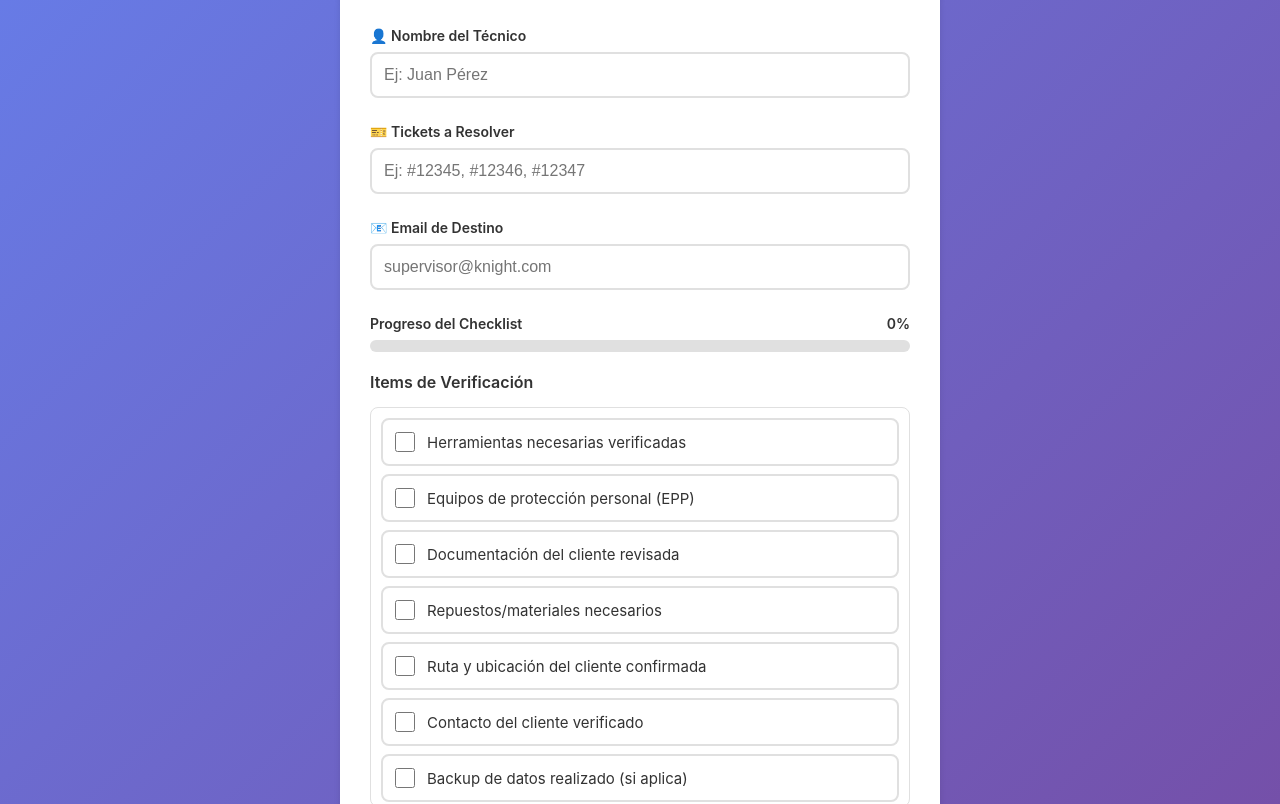
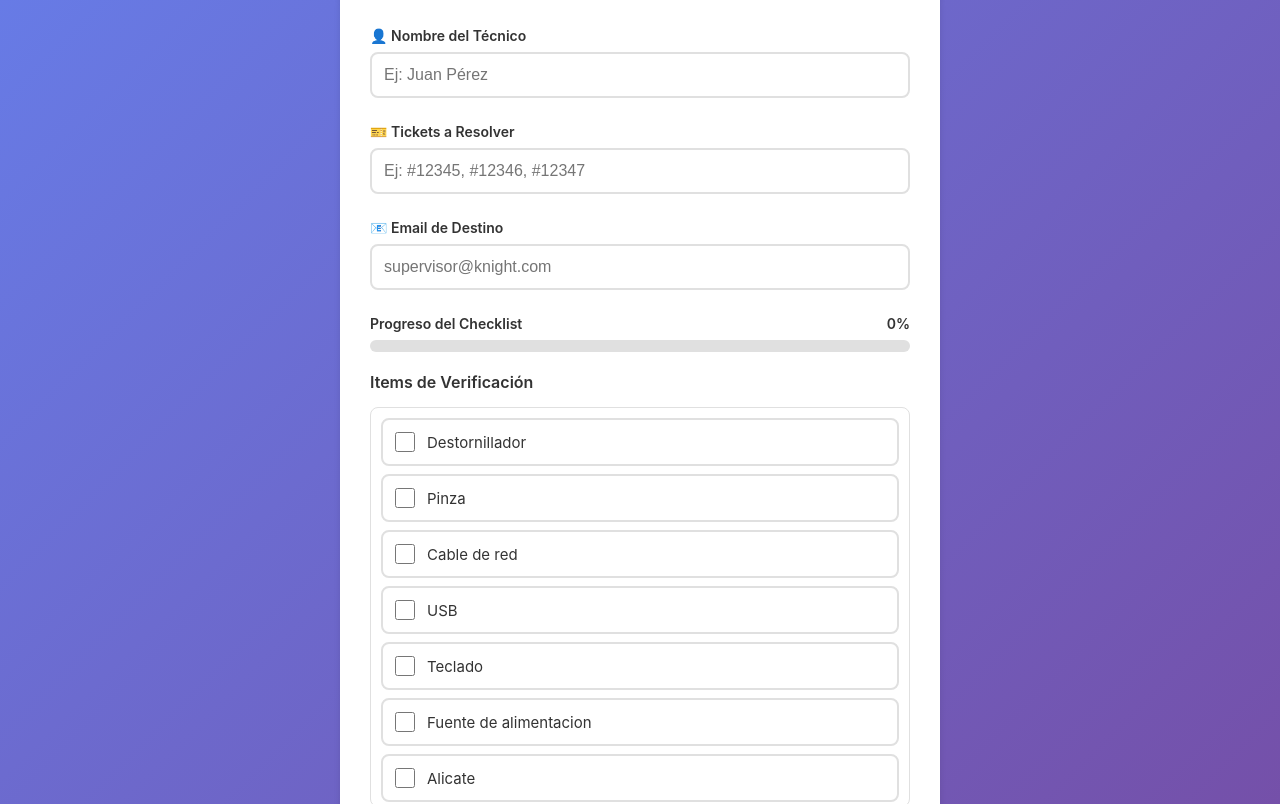
Before and after one commit to clebherz-droid/checklistwueco, a plain HTML site: page index.html in a window 1280 px wide. Shown: the part 144-948 px from the top of the page. Drawn offline with Linux system fonts and the light colour scheme.

Commit message:
Update index.html

```diff
--- a/index.html
+++ b/index.html
@@ -403,14 +403,14 @@
 
     // Checklist items
     const checklistItems = [
-      'Herramientas necesarias verificadas',
-      'Equipos de protección personal (EPP)',
-      'Documentación del cliente revisada',
-      'Repuestos/materiales necesarios',
-      'Ruta y ubicación del cliente confirmada',
-      'Contacto del cliente verificado',
-      'Backup de datos realizado (si aplica)',
-      'Credenciales de acceso disponibles'
+      'Destornillador',
+      'Pinza',
+      'Cable de red',
+      'USB',
+      'Teclado',
+      'Fuente de alimentacion',
+      'Alicate',
+      'Escalera'
     ];
 
     let checkedItems = new Set();
@@ -545,7 +545,7 @@ ${resumen.porcentajeCompletado < 100 ?
 }
 
 ---
-Knight Therapeutics - IT Service Management
+Ecosistemas Global- Tech Support
       `.trim();
 
       const mailtoLink = `mailto:${encodeURIComponent(emailDestino)}?subject=${encodeURIComponent(asunto)}&body=${encodeURIComponent(cuerpo)}`;
```
